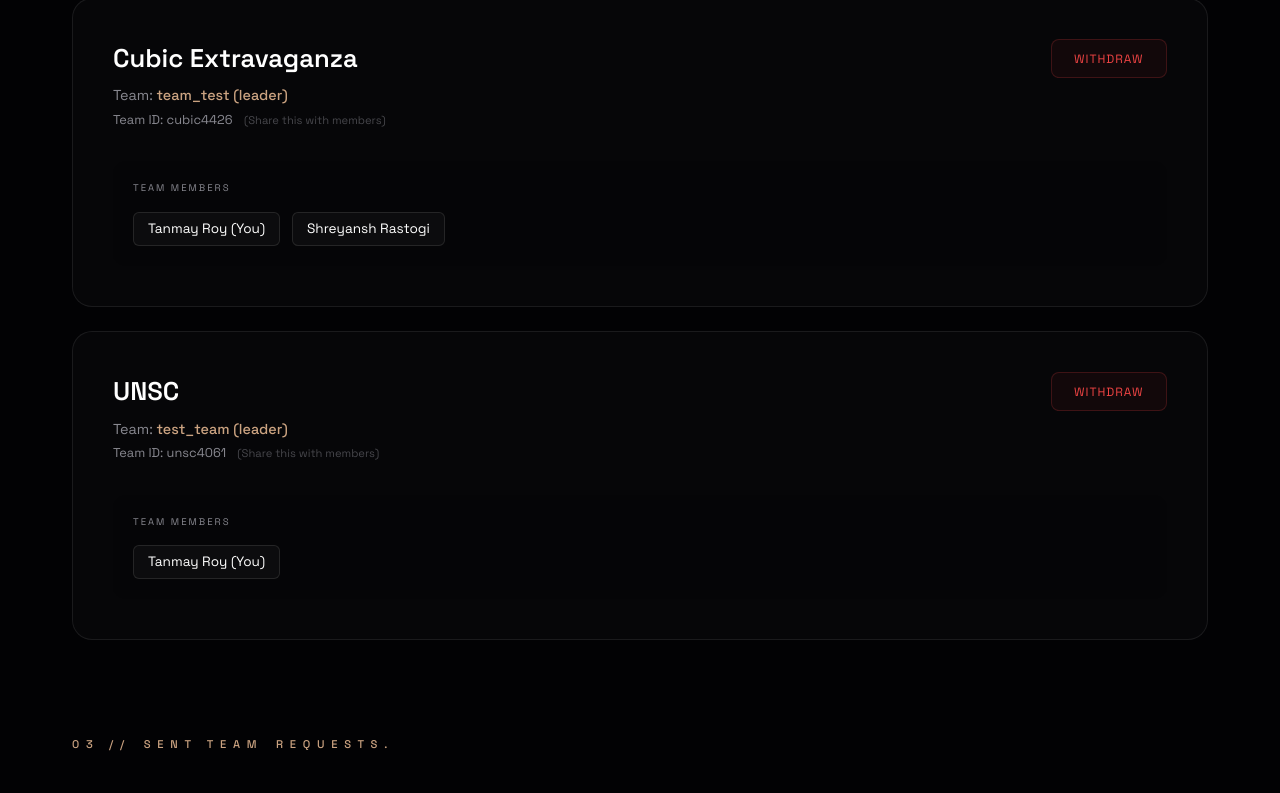
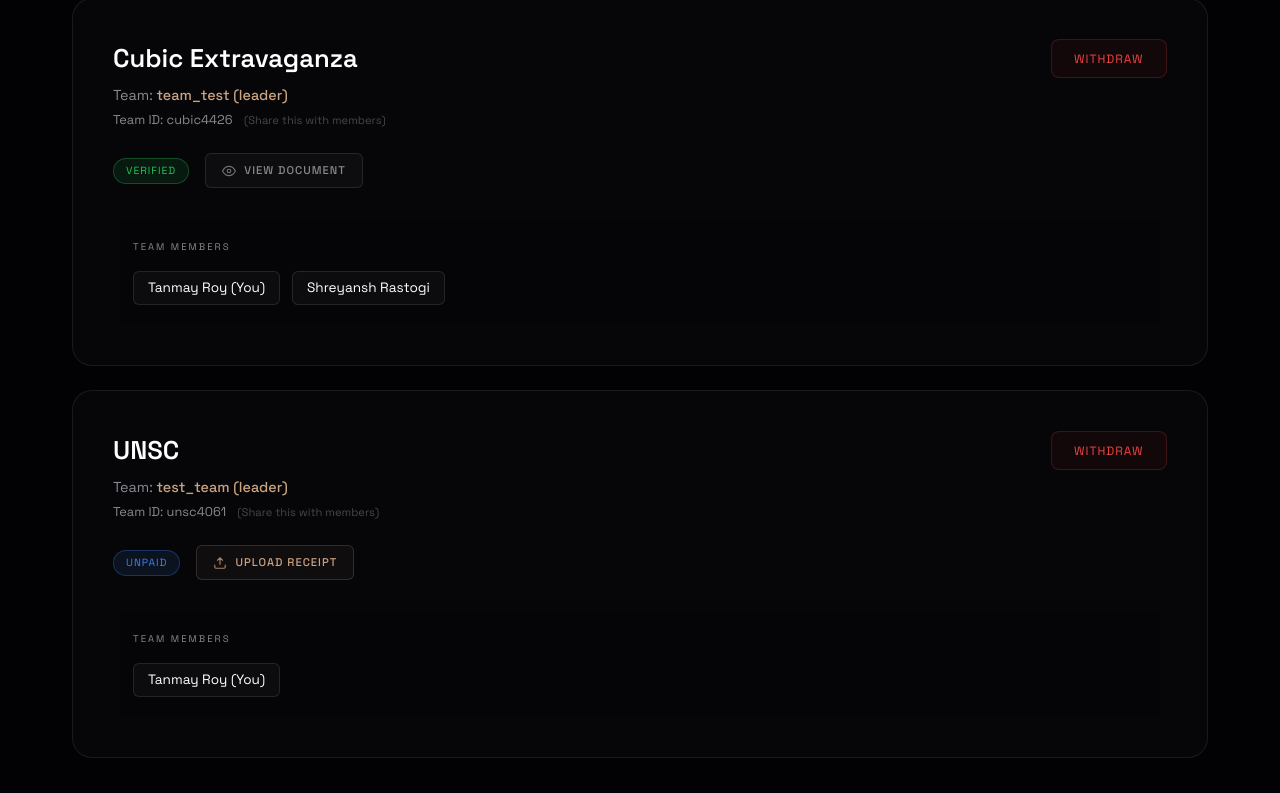
Before and after one commit to 24kTanmay/techkriti26_frontend, a Next.js app: page /dashboard in a window 1280 px wide. Shown: the part 1024-1817 px from the top of the page. Built offline with nearby package versions, Linux system fonts and the light colour scheme.

Commit message:
added pay later option in confirmation & upload reciept n status option in dashboard

```diff
--- a/src/app/dashboard/Dashboard.css
+++ b/src/app/dashboard/Dashboard.css
@@ -397,6 +397,75 @@
     color: var(--accent-cyan);
 }
 
+.status-pill.verified {
+    background: rgba(34, 197, 94, 0.1);
+    border: 1px solid rgba(34, 197, 94, 0.3);
+    color: #22c55e;
+}
+
+.status-pill.rejected {
+    background: rgba(239, 68, 68, 0.1);
+    border: 1px solid rgba(239, 68, 68, 0.3);
+    color: #ef4444;
+}
+
+.status-pill.unpaid {
+    background: rgba(59, 130, 246, 0.1);
+    border: 1px solid rgba(59, 130, 246, 0.3);
+    color: #3b82f6;
+}
+
+/* Registration Action Buttons */
+.reg-action-btn {
+    padding: 0.5rem 1rem;
+    border-radius: 6px;
+    font-family: var(--font-ui);
+    font-size: 0.7rem;
+    text-transform: uppercase;
+    letter-spacing: 1px;
+    cursor: pointer;
+    transition: all 0.3s var(--ease-out-expo);
+    display: flex;
+    align-items: center;
+    gap: 8px;
+    font-weight: 500;
+}
+
+.reg-action-btn svg {
+    opacity: 0.8;
+}
+
+.reg-action-btn.view {
+    background: rgba(255, 255, 255, 0.03);
+    border: 1px solid rgba(255, 255, 255, 0.1);
+    color: var(--text-muted);
+}
+
+.reg-action-btn.view:hover {
+    background: rgba(255, 255, 255, 0.08);
+    color: #fff;
+    border-color: rgba(255, 255, 255, 0.2);
+    transform: translateY(-1px);
+}
+
+.reg-action-btn.upload {
+    background: rgba(203, 163, 129, 0.05);
+    border: 1px solid rgba(203, 163, 129, 0.2);
+    color: var(--accent-cyan);
+}
+
+.reg-action-btn.upload:hover {
+    background: var(--accent-cyan);
+    color: #000;
+    border-color: var(--accent-cyan);
+    box-shadow: 0 0 15px rgba(203, 163, 129, 0.3);
+    transform: translateY(-1px);
+}
+
+.reg-action-btn.upload:hover svg {
+    filter: brightness(0);
+}
+
 /* Join Request Card */
 .join-request-card {
     background: rgba(255, 255, 255, 0.015);
--- a/src/app/dashboard/page.tsx
+++ b/src/app/dashboard/page.tsx
@@ -11,14 +11,16 @@ const MY_REGISTRATIONS = [
     event: 'Cubic Extravaganza',
     teamName: 'team_test (leader)',
     teamId: 'cubic4426',
-    members: ['Tanmay Roy (You)', 'Shreyansh Rastogi']
+    members: ['Tanmay Roy (You)', 'Shreyansh Rastogi'],
+    status: 'Verified'
   },
   {
     id: 'unsc-1',
     event: 'UNSC',
     teamName: 'test_team (leader)',
     teamId: 'unsc4061',
-    members: ['Tanmay Roy (You)']
+    members: ['Tanmay Roy (You)'],
+    status: 'Unpaid'
   }
 ];
 
@@ -222,6 +224,20 @@ export default function NeuralDashboard() {
                       <h3 className="reg-event-name">{reg.event}</h3>
                       <p className="reg-team-info">Team: <span>{reg.teamName}</span></p>
                       <p className="reg-team-id">Team ID: {reg.teamId} <span className="share-hint">(Share this with members)</span></p>
+                      <div className="reg-status-container" style={{ marginTop: '1.5rem', display: 'flex', alignItems: 'center', gap: '1rem' }}>
+                        <div className={`status-pill ${reg.status.toLowerCase()}`}>{reg.status}</div>
+                        {reg.status === 'Unpaid' ? (
+                          <button className="reg-action-btn upload">
+                            <svg width="14" height="14" viewBox="0 0 24 24" fill="none" stroke="currentColor" strokeWidth="2"><path d="M21 15v4a2 2 0 0 1-2 2H5a2 2 0 0 1-2-2v-4M17 8l-5-5-5 5M12 3v12"/></svg>
+                            Upload Receipt
+                          </button>
+                        ) : (
+                          <button className="reg-action-btn view">
+                            <svg width="14" height="14" viewBox="0 0 24 24" fill="none" stroke="currentColor" strokeWidth="2"><path d="M1 12s4-8 11-8 11 8 11 8-4 8-11 8-11-8-11-8z"/><circle cx="12" cy="12" r="3"/></svg>
+                            View Document
+                          </button>
+                        )}
+                      </div>
                     </div>
                     <button className="withdraw-btn">Withdraw</button>
                   </div>
@@ -257,7 +273,7 @@ export default function NeuralDashboard() {
                   <p className="request-title">Request to join Team: <span>{req.teamId}</span></p>
                   <p className="request-event">Event: {req.event}</p>
                 </div>
-                <div className="status-pill pending">{req.status}</div>
+                <div className={`status-pill ${req.status.toLowerCase()}`}>{req.status}</div>
               </div>
             ))}
           </div>
--- a/src/components/ui/Confirmation.tsx
+++ b/src/components/ui/Confirmation.tsx
@@ -4,7 +4,7 @@ import React, { useState, useEffect, useRef } from 'react'
 import './Confirmation.css'
 import PaymentInstructions from './PaymentInstructions'
 
-type GatewayState = 'confirm' | 'hub' | 'submitted'
+type GatewayState = 'confirm' | 'hub' | 'submitted' | 'pay_later'
 
 interface ConfirmationProps {
     onClose: () => void;
@@ -179,6 +179,18 @@ export default function Confirmation({ onClose }: ConfirmationProps) {
                             )}
                         </div>
 
+                        <div className="pay-later-divider-gateway">
+                            <span>OR</span>
+                        </div>
+
+                        <button
+                            className="sub-link-gateway"
+                            style={{ border: 'none', background: 'none', cursor: 'pointer', textAlign: 'center', width: '100%', opacity: 0.7 }}
+                            onClick={() => transition('pay_later')}
+                        >
+                            Complete Registration & Pay Later
+                        </button>
+
                         {uploadStatus === 'complete' && (
                             <button
                                 className="btn-gateway btn-primary-gateway"
@@ -188,6 +200,20 @@ export default function Confirmation({ onClose }: ConfirmationProps) {
                                 Submit Registration
                             </button>
                         )}
+                    </div>
+                </div>
+
+                {/* STATE: PAY LATER CONFIRMATION */}
+                <div className={`state-gateway ${state === 'pay_later' ? 'active' : ''}`}>
+                    <div className="loader-ring-gateway" style={{ borderTopColor: 'var(--gateway-accent)', width: '40px', height: '40px' }}></div>
+                    <span className="status-tag-gateway">Attention</span>
+                    <h2 className="modal-title-gateway">Finalize <i>Now?</i></h2>
+                    <p className="modal-desc-gateway">
+                        Your registration will be saved. You can upload the payment receipt later from your <b>Neural Dashboard</b> to complete verification.
+                    </p>
+                    <div className="btn-group-gateway">
+                        <button className="btn-gateway btn-primary-gateway" onClick={() => transition('submitted')}>Confirm</button>
+                        <button className="btn-gateway btn-secondary-gateway" onClick={() => transition('hub')}>Go Back</button>
                     </div>
                 </div>
 
```
Also changed, not shown: src/components/ui/Confirmation.css (+23 -0 lines).
